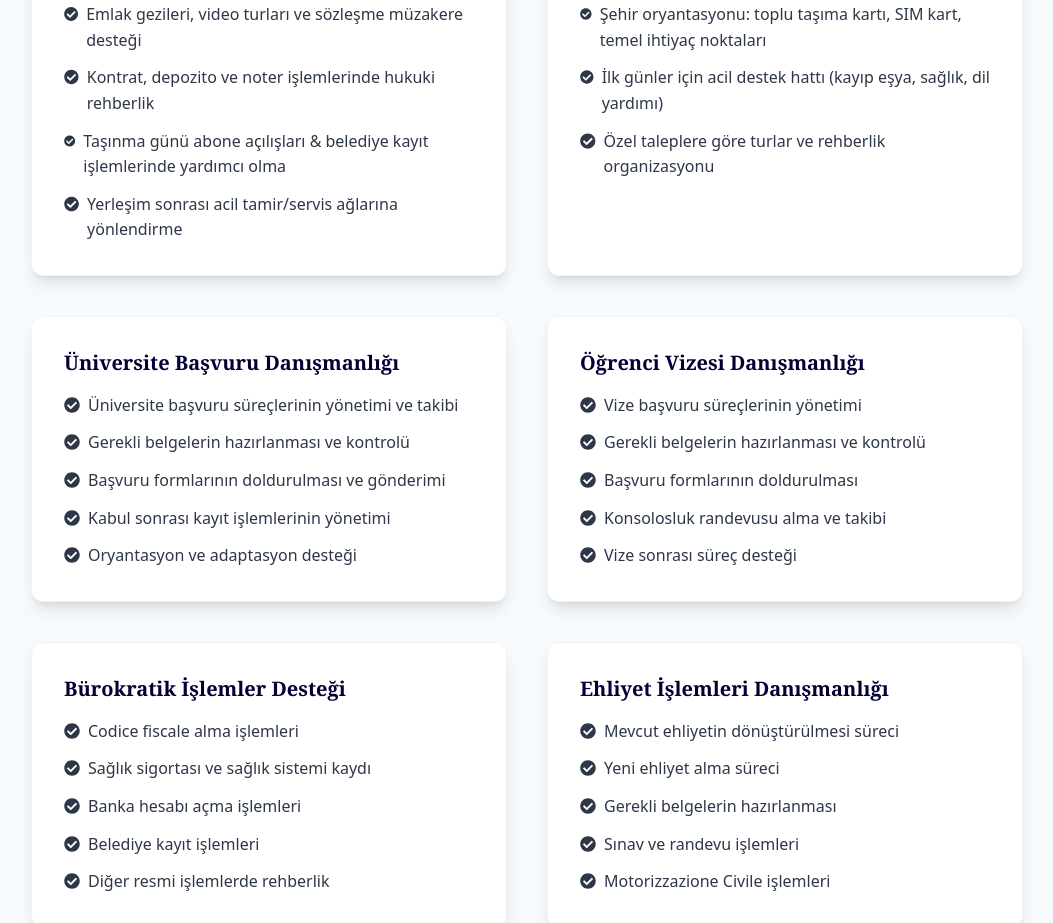
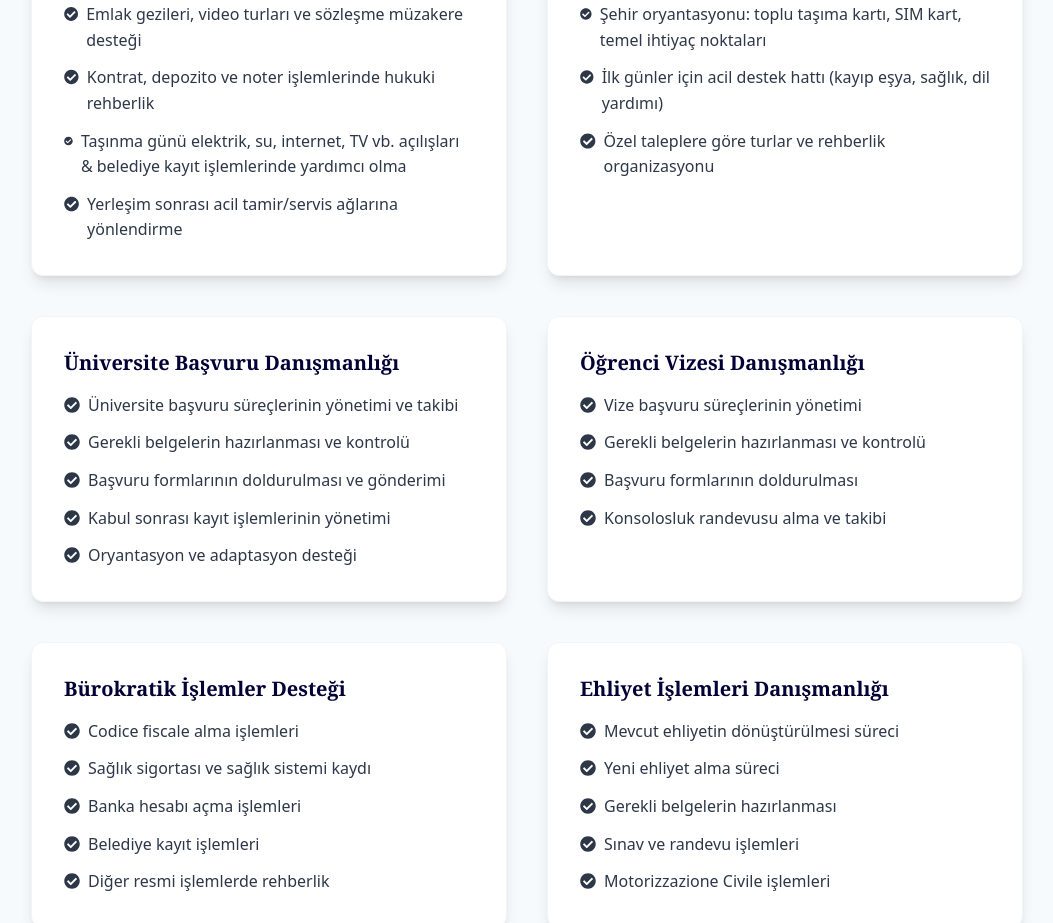
Before and after one commit to bumincetin/alvolo-consulting, a Next.js app: page /services/integration in a window 1280 px wide. Shown: the part 820-1743 px from the top of the page, without its empty margins (113-1166 px from the left). Built offline with nearby package versions, Linux system fonts and the light colour scheme.

Commit message:
hizmetler

```diff
--- a/src/app/(pages)/services/integration/page.tsx
+++ b/src/app/(pages)/services/integration/page.tsx
@@ -38,7 +38,7 @@ const getServicesContent = (lang: string) => {
             "Bütçe, konum ve konut tipine göre özelleştirilmiş ev portföyü sunumu",
             "Emlak gezileri, video turları ve sözleşme müzakere desteği",
             "Kontrat, depozito ve noter işlemlerinde hukuki rehberlik",
-            "Taşınma günü abone açılışları & belediye kayıt işlemlerinde yardımcı olma",
+            "Taşınma günü elektrik, su, internet, TV vb. açılışları & belediye kayıt işlemlerinde yardımcı olma",
             "Yerleşim sonrası acil tamir/servis ağlarına yönlendirme"
           ]
         },
@@ -68,7 +68,6 @@ const getServicesContent = (lang: string) => {
             "Gerekli belgelerin hazırlanması ve kontrolü",
             "Başvuru formlarının doldurulması",
             "Konsolosluk randevusu alma ve takibi",
-            "Vize sonrası süreç desteği"
           ]
         },
         {
@@ -130,7 +129,7 @@ const getServicesContent = (lang: string) => {
             "Presentation of a customized housing portfolio according to budget, location, and housing type",
             "Support for real estate tours, video tours, and contract negotiation",
             "Legal guidance for contracts, deposits, and notary procedures",
-            "Assistance with utility subscriptions & municipal registration on moving day",
+            "Assistance with electricity, water, internet, TV, etc. subscriptions & municipal registration on moving day",
             "Referral to emergency repair/service networks after settling in"
           ]
         },
@@ -160,7 +159,6 @@ const getServicesContent = (lang: string) => {
             "Preparation and verification of required documents",
             "Filling out application forms",
             "Scheduling and tracking consulate appointments",
-            "Post-visa process support"
           ]
         },
         {
@@ -222,7 +220,7 @@ const getServicesContent = (lang: string) => {
             "Presentazione di un portafoglio immobiliare personalizzato in base a budget, posizione e tipologia di alloggio",
             "Supporto per visite immobiliari, video tour e negoziazione contrattuale",
             "Assistenza legale per contratti, depositi e pratiche notarili",
-            "Assistenza per attivazione utenze e registrazione comunale il giorno del trasloco",
+            "Assistenza per attivazione utenze (elettricità, acqua, internet, TV, ecc.) e registrazione comunale il giorno del trasloco",
             "Indirizzamento a reti di assistenza/servizio di emergenza dopo l'insediamento"
           ]
         },
@@ -251,8 +249,7 @@ const getServicesContent = (lang: string) => {
             "Gestione delle procedure di richiesta visto",
             "Preparazione e verifica dei documenti richiesti",
             "Compilazione dei moduli di domanda",
-            "Prenotazione e monitoraggio appuntamenti consolari",
-            "Supporto post-visto"
+            "Prenotazione e monitoraggio appuntamenti consolari"
           ]
         },
         {
--- a/src/app/layout.tsx
+++ b/src/app/layout.tsx
@@ -7,9 +7,6 @@ import { LanguageProvider } from "@/contexts/LanguageContext";
 import { CookieConsent } from "@/components/CookieConsent";
 import { ScriptLoader } from "@/components/ScriptLoader";
 import Footer from "@/components/layout/Footer";
-import { AnimatePresence, motion } from 'framer-motion';
-import { usePathname } from 'next/navigation';
-import { useEffect, useState } from 'react';
 import ClientLayout from "./ClientLayout";
 
 const playfairDisplay = Playfair_Display({
```
